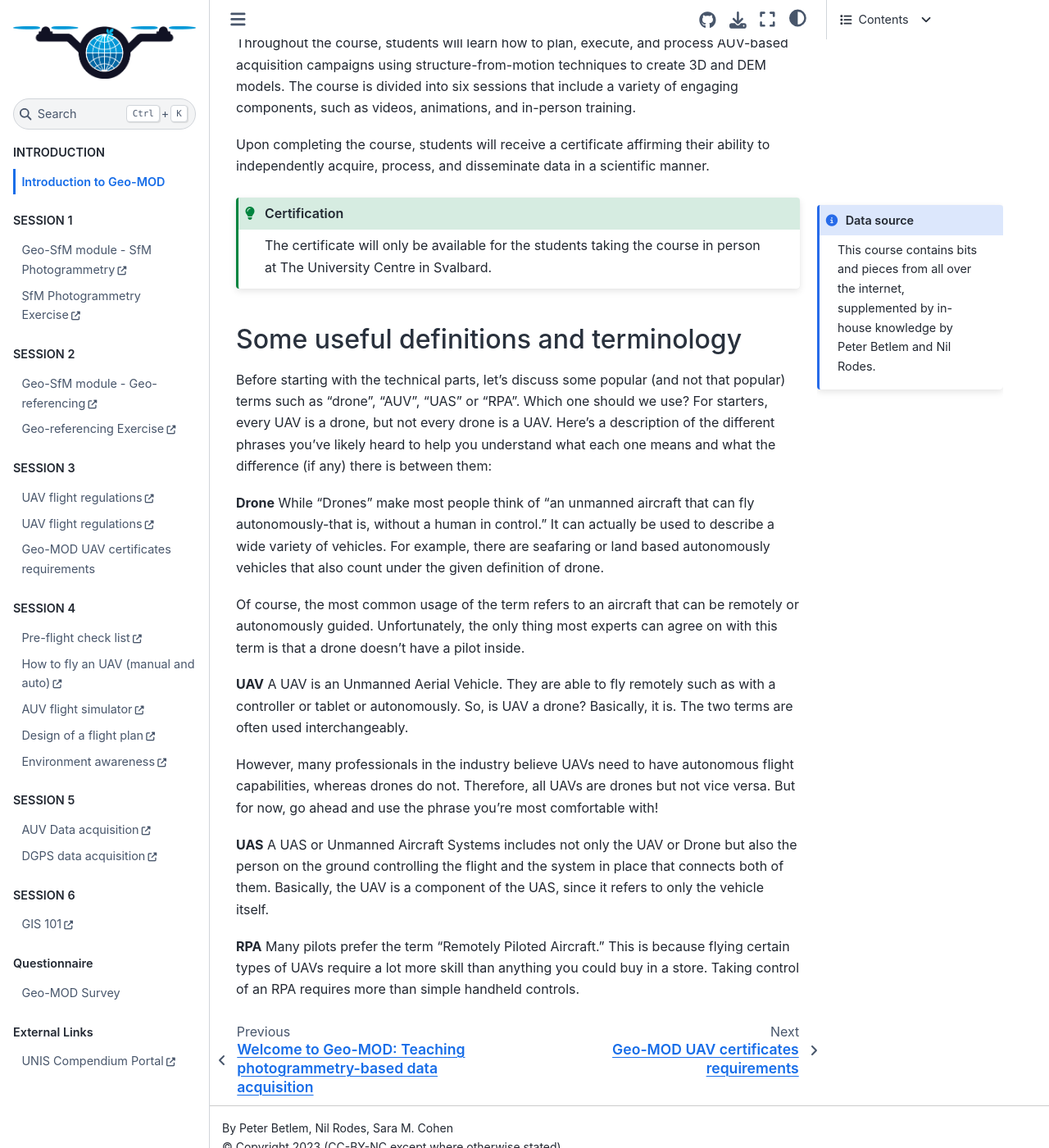
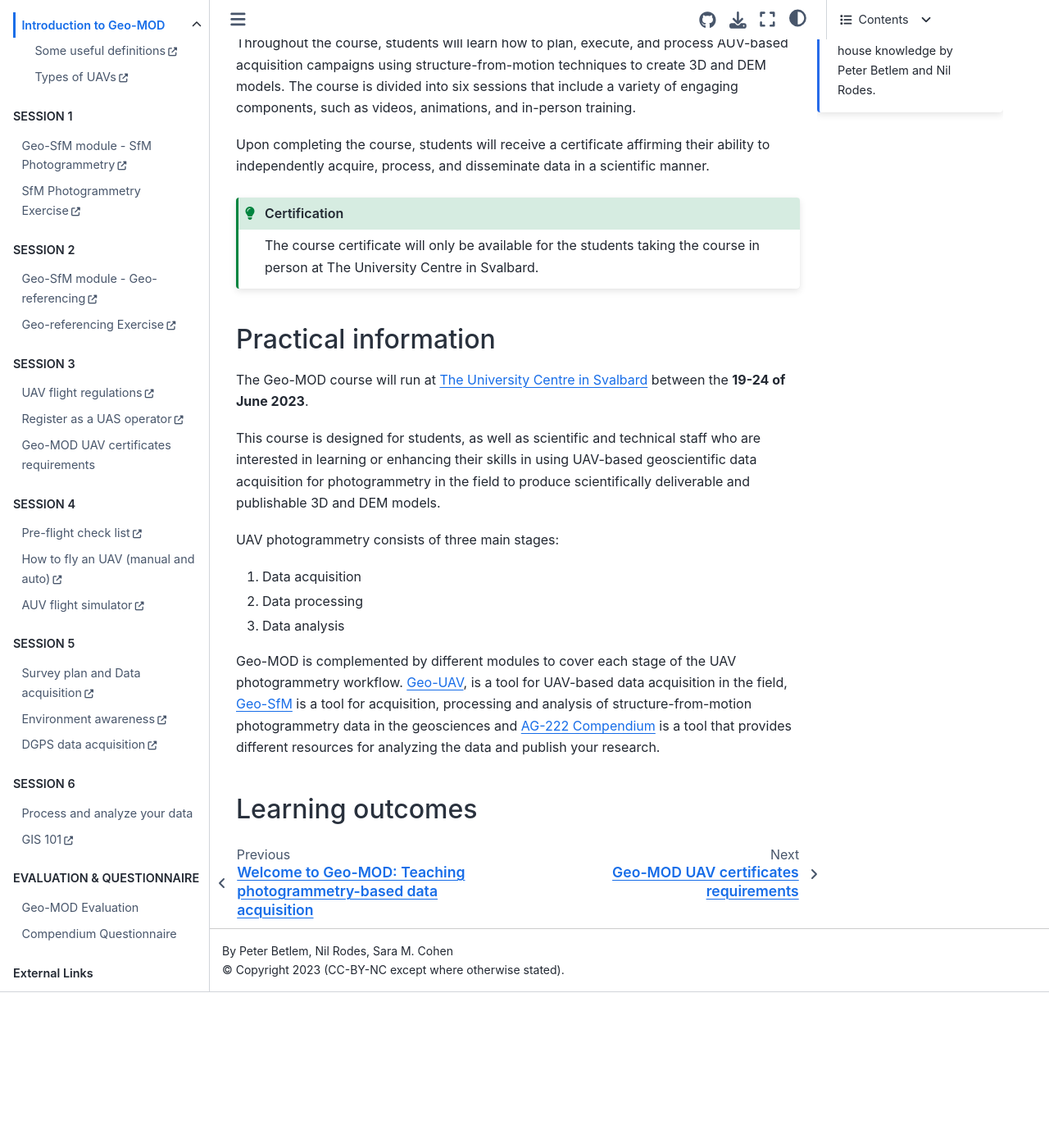
Before and after one commit to UNISvalbard/Geo-MOD, a Jupyter Book: the page built from content/lessons/intro/intro.md, in a window 1280 px wide and 1400 px high, scrolled down 286 px. Shown: the whole window at 82% size. Built offline with Jupyter Book 1.0.4 settings and Sphinx 7.4.7 and the Sphinx Book theme 1.1.4, drawn with Linux system fonts in a browser that asks for light colours; after the commit the page ends 1496 px from its top, so only the background shows below that; some of the changed text lies outside the part shown.

Commit message:
toc updates

`````diff
--- a/_toc.yml
+++ b/_toc.yml
@@ -5,6 +5,11 @@ parts:
 - caption: INTRODUCTION
   chapters:
   - file: content/lessons/intro/intro.md
+    sections:
+    - url: https://unisvalbard.github.io/Geo-SfM/content/lessons/uav_types/definitions.html
+      title: Some useful definitions
+    - url: https://unisvalbard.github.io/Geo-SfM/content/lessons/uav_types/uav_types.html
+      title: Types of UAVs
 
 - caption: SESSION 1
   chapters:
@@ -12,6 +17,7 @@ parts:
     title: Geo-SfM module - SfM Photogrammetry
   - url: https://unisvalbard.github.io/Geo-SfM/content/lessons/l2/overview.html
     title: SfM Photogrammetry Exercise
+
 
 - caption: SESSION 2
   chapters:
@@ -25,7 +31,7 @@ parts:
   - url: https://unisvalbard.github.io/Geo-UAV/content/lessons/regulations/regulations.html
     title: UAV flight regulations
   - url: https://unisvalbard.github.io/Geo-UAV/content/lessons/regulations/operator_registration.html
-    title: UAV flight regulations
+    title: Register as a UAS operator
   - file: content/lessons/license/geomod_requirements.md
 
 - caption: SESSION 4
@@ -36,27 +42,30 @@ parts:
     title: How to fly an UAV (manual and auto)
   - url: https://unisvalbard.github.io/Geo-UAV/content/lessons/flight_simulator/flight_simulator.html
     title: AUV flight simulator
-  - url: https://unisvalbard.github.io/Geo-UAV/content/lessons/flightplan/flightplan.html
-    title: Design of a flight plan
-  - url: https://unisvalbard.github.io/Geo-UAV/content/lessons/environment/environment.html
-    title: Environment awareness
+
 
 - caption: SESSION 5
   chapters:
   - url: https://unisvalbard.github.io/Geo-UAV/content/lessons/data_acquisition/data_acquisition.html
-    title: AUV Data acquisition
+    title: Survey plan and Data acquisition
+  - url: https://unisvalbard.github.io/Geo-UAV/content/lessons/environment/environment.html
+    title: Environment awareness
   - url: https://unisvalbard.github.io/gnss-compendium/instrument_setup.html
     title: DGPS data acquisition
 
 - caption: SESSION 6
   chapters:
+  - file: content/lessons/data_process/data_process.md
+    title: Process and analyze your data
   - url: https://unisvalbard.github.io/AG222/content/lessons/gis/gis.html
     title: GIS 101
 
-- caption: Questionnaire
+- caption: EVALUATION & QUESTIONNAIRE
   chapters:
+  - file: content/certification.md
+    title: Geo-MOD Evaluation
   - file: content/survey.md
-    title: Geo-MOD Survey
+    title: Compendium Questionnaire
 
 - caption: External Links
   chapters:
--- a/content/lessons/intro/intro.md
+++ b/content/lessons/intro/intro.md
@@ -1,5 +1,11 @@
 # Introduction to Geo-MOD
+````{margin}
+```{admonition} Data source
+:class: note
 
+This course contains bits and pieces from all over the internet, supplemented by in-house knowledge by Peter Betlem and Nil Rodes.
+```
+````
 Welcome to the Geo-MOD Course!
 
 The Geo-MOD Course is a module that teaches students how to collect and process AUV-based field data for geoscientific use using advanced techniques. The course is designed to be interactive and openly accessible to everyone.
@@ -8,38 +14,23 @@ Throughout the course, students will learn how to plan, execute, and process AUV
 
 Upon completing the course, students will receive a certificate affirming their ability to independently acquire, process, and disseminate data in a scientific manner.
 
-````{margin}
-```{admonition} Data source
-:class: note
-
-This course contains bits and pieces from all over the internet, supplemented by in-house knowledge by Peter Betlem and Nil Rodes.
-```
-````
-
 
 ```{admonition} Certification
 :class: tip
-The certificate will only be available for the students taking the course in person at The University Centre in Svalbard.
+The course certificate will only be available for the students taking the course in person at The University Centre in Svalbard.
 ```
 
+## Practical information
 
-## Some useful definitions and terminology
+The Geo-MOD course will run at [The University Centre in Svalbard](https://www.unis.no/) between the **19-24 of June 2023**.
 
-Before starting with the technical parts, let's discuss some popular (and not that popular) terms such as "drone", "AUV", "UAS" or "RPA". Which one should we use?
-For starters, every UAV is a drone, but not every drone is a UAV. Here's a description of the different phrases you've likely heard to help you understand what each one means and what the difference (if any) there is between them:
+This course is designed for students, as well as scientific and technical staff who are interested in learning or enhancing their skills in using UAV-based geoscientific data acquisition for photogrammetry in the field to produce scientifically deliverable and publishable 3D and DEM models.
 
-**Drone**
-While "Drones" make most people think of "an unmanned aircraft that can fly autonomously-that is, without a human in control." It can actually be used to describe a wide variety of vehicles. For example, there are seafaring or land based autonomously vehicles that also count under the given definition of drone.
+UAV photogrammetry consists of three main stages:
+1. Data acquisition
+2. Data processing
+3. Data analysis
 
-Of course, the most common usage of the term refers to an aircraft that can be remotely or autonomously guided. Unfortunately, the only thing most experts can agree on with this term is that a drone doesn't have a pilot inside.
+Geo-MOD is complemented by different modules to cover each stage of the UAV photogrammetry workflow. [Geo-UAV](https://unisvalbard.github.io/Geo-UAV/landing-page.html), is a tool for UAV-based data acquisition in the field, [Geo-SfM](https://unisvalbard.github.io/Geo-SfM/landing-page.html) is a tool for acquisition, processing and analysis of structure-from-motion photogrammetry data in the geosciences and [AG-222 Compendium](https://unisvalbard.github.io/AG222/landing-page.html) is a tool that provides different resources for analyzing the data and publish your research.
 
-**UAV**
-A UAV is an Unmanned Aerial Vehicle. They are able to fly remotely such as with a controller or tablet or autonomously. So, is UAV a drone? Basically, it is. The two terms are often used interchangeably.
-
-However, many professionals in the industry believe UAVs need to have autonomous flight capabilities, whereas drones do not. Therefore, all UAVs are drones but not vice versa. But for now, go ahead and use the phrase you're most comfortable with!
-
-**UAS**
-A UAS or Unmanned Aircraft Systems includes not only the UAV or Drone but also the person on the ground controlling the flight and the system in place that connects both of them. Basically, the UAV is a component of the UAS, since it refers to only the vehicle itself.
-
-**RPA**
-Many pilots prefer the term "Remotely Piloted Aircraft." This is because flying certain types of UAVs require a lot more skill than anything you could buy in a store. Taking control of an RPA requires more than simple handheld controls.
+## Learning outcomes
`````
Also changed, not shown: content/certification.md (added, +3 -0 lines), content/lessons/data_process/data_process.md (added, +1 -0 lines), landing-page.md (+1 -1 lines).
